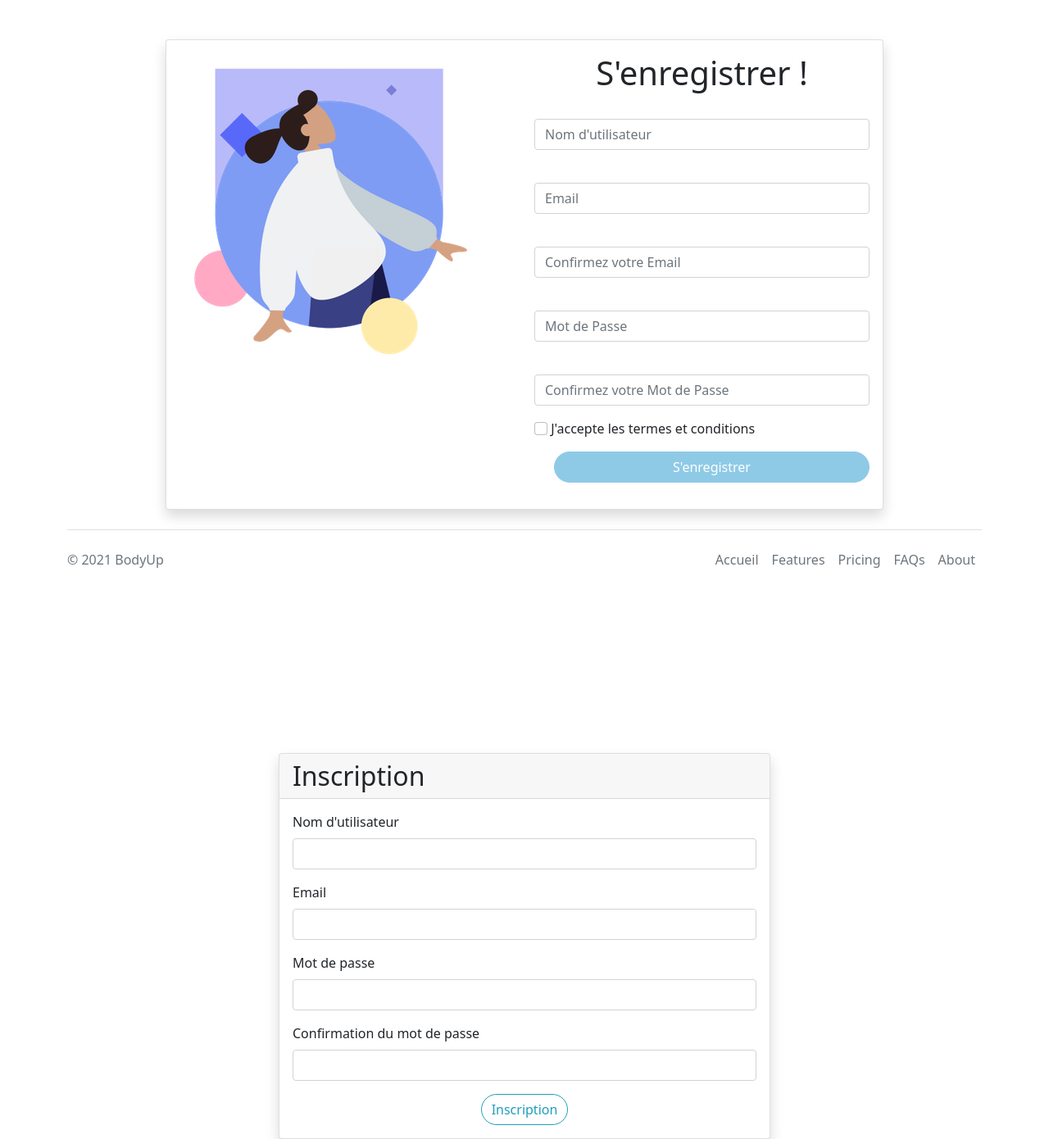
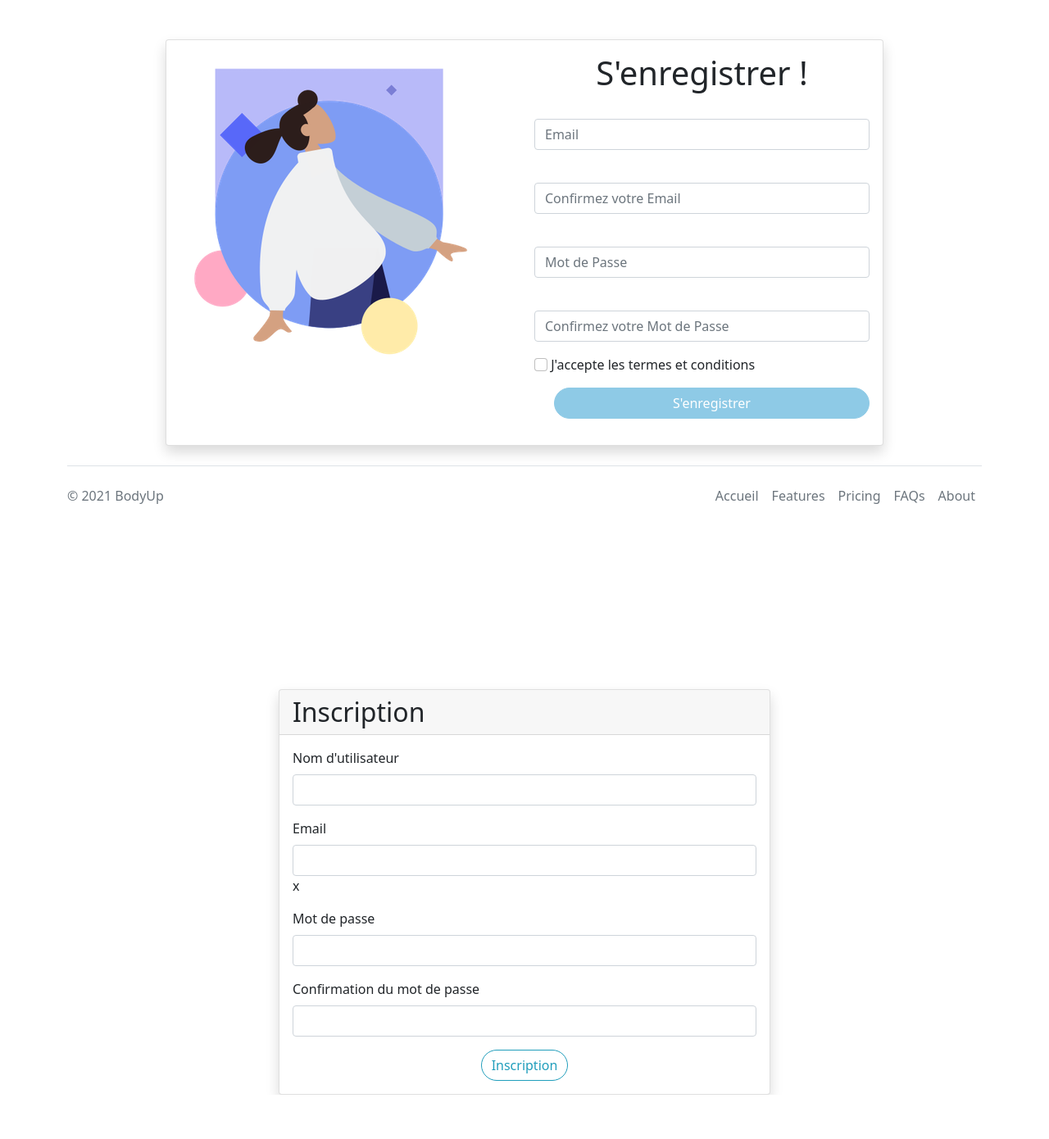
Before and after one commit to Kelvinfbt/mspr-wis2, a PHP site: page /register.php in a window 1280 px wide. Shown: the whole page at 82% size. After the commit the page ends 1336 px from the top, so only its background shows below. Run offline with PHP 8.4, Linux system fonts and the light colour scheme.

Commit message:
update : register

```diff
--- a/register.php
+++ b/register.php
@@ -1,37 +1,42 @@
 <?php require "template-parts/layout/head.php" ?>
 
+<main>
     <section id="register-form">
         <div class="container container_register">
+
             <div class="card mx-auto shadow mt-5">
+
                 <div class="card-body">
+
                     <div class="row">
                         <div class="col-sm-6">
                             <div class="card-image">
                                 <img src="assets/images/humaaans2.png">
                             </div>
                         </div>
+
                         <div class="col-sm-6">
                             <h1 class="text-center">S'enregistrer !</h1>
-                        <form class="form">
+                            <form class="form" action="api/users/store.php" method="post">
                                 <div class="mb-3">
-                                <label for="exampleInputUsername" class="form-label"></label>
-                                <input type="text" class="form-control" id="exampleInputUsername" aria-describedby="usernameHelp" placeholder="Nom d'utilisateur">
+                                    <label for="exampleInputEmail1" class="form-label"></label>
+                                    <input type="email" class="form-control" id="exampleInputEmail1"
+                                           aria-describedby="emailHelp" placeholder="Email">
                                 </div>
                                 <div class="mb-3">
                                     <label for="exampleInputEmail1" class="form-label"></label>
-                                <input type="email" class="form-control" id="exampleInputEmail1" aria-describedby="emailHelp" placeholder="Email">
-                            </div>
-                            <div class="mb-3">
-                                <label for="exampleInputEmail1" class="form-label"></label>
-                                <input type="email" class="form-control" id="exampleInputEmail1" aria-describedby="emailHelp" placeholder="Confirmez votre Email">
+                                    <input type="email" class="form-control" id="exampleInputEmail1"
+                                           aria-describedby="emailHelp" placeholder="Confirmez votre Email">
                                 </div>
                                 <div class="mb-3">
                                     <label for="exampleInputPassword1" class="form-label"></label>
-                                <input type="password" class="form-control" id="exampleInputPassword1" placeholder="Mot de Passe">
+                                    <input type="password" class="form-control" id="exampleInputPassword1"
+                                           placeholder="Mot de Passe">
                                 </div>
                                 <div class="mb-3">
                                     <label for="exampleInputPassword1" class="form-label"></label>
-                                <input type="password" class="form-control" id="exampleInputPassword1" placeholder="Confirmez votre Mot de Passe">
+                                    <input type="password" class="form-control" id="exampleInputPassword1"
+                                           placeholder="Confirmez votre Mot de Passe">
                                 </div>
 
                                 <input class="form-check-input" type="checkbox" value="" id="invalidCheck" required>
@@ -49,6 +54,8 @@
                 </div>
             </div>
     </section>
+
+</main>
 
 <?php require "template-parts/layout/footer.php" ?>
 
@@ -82,6 +89,7 @@ require_once 'template-parts/layout/head.php'; ?>
                             <label class="form-label" for="email">Email</label>
                             <input type="text" class="form-control" name="email" id="email" maxlength="255"
                                    required>
+                            x
                         </div>
 
                         <div class="mb-3">
@@ -103,7 +111,6 @@ require_once 'template-parts/layout/head.php'; ?>
                                 Inscription
                             </button>
                         </div>
-
                     </form>
                 </div>
             </div>
```
Lines whose indentation alone changed are shown as unchanged.
